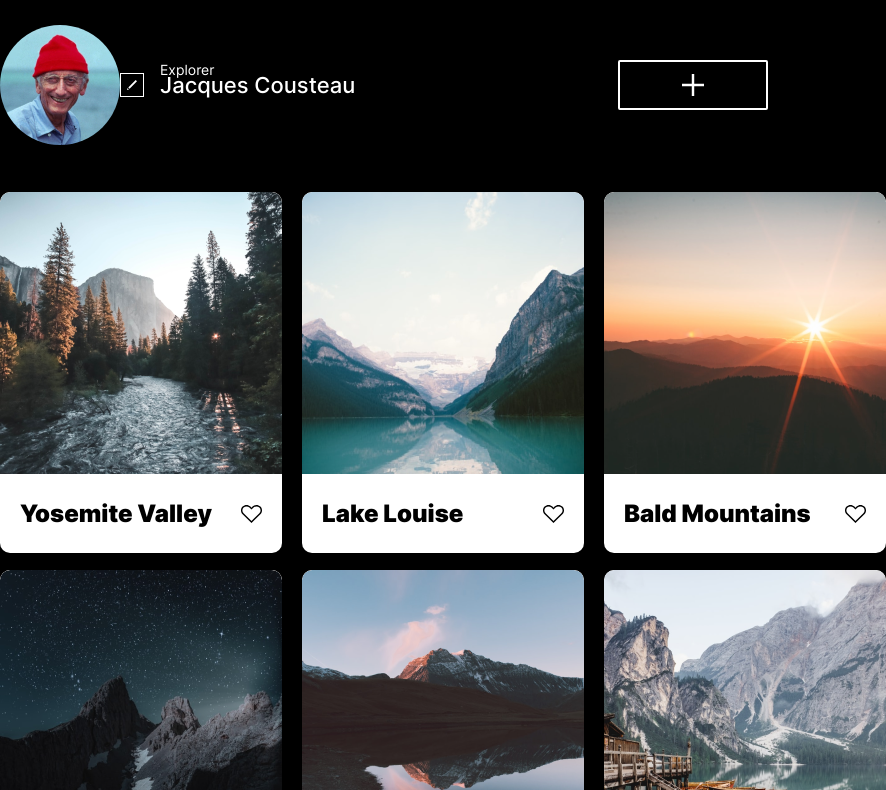
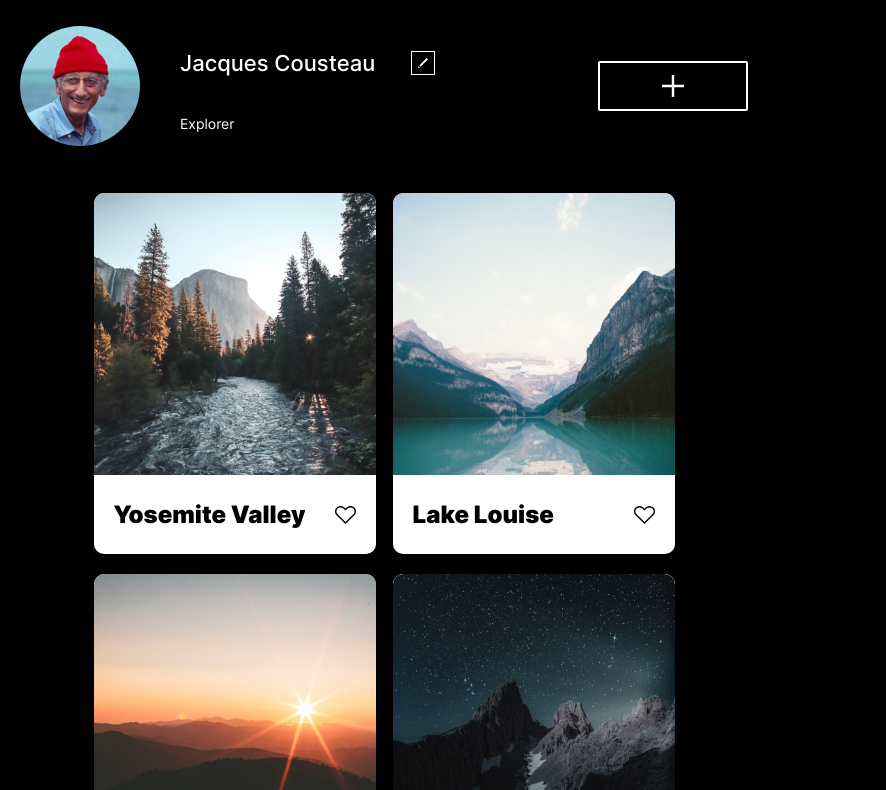
Before and after one commit to hartdesiree2/se_project_aroundtheus, a plain HTML site: page index.html in a window 768 px wide. Shown: the part 135-925 px from the top of the page, 886 px wide, since content can reach past the window. Drawn offline with Linux system fonts and the light colour scheme; files whose address does not match are found by name.

Commit message:
Review Update

```diff
--- a/blocks/cards.css
+++ b/blocks/cards.css
@@ -7,8 +7,9 @@
     display: grid;
     grid-auto-rows: auto;
     align-items: center;
+    justify-content: center;
     grid-template-columns: repeat(auto-fit, 282px);
-    grid-gap: 17px 20px;
+    grid-gap: 20px 17px;
     list-style: none;
     margin: 0;
     padding: 0;
@@ -67,7 +68,6 @@
 
 @media screen and (max-width: 580px) {
     .cards__list {
-        grid-template-columns: repeat(1, 1fr);
         margin-right: auto;
         margin-left: auto;
         grid-auto-flow: row;
@@ -78,6 +78,5 @@
 @media screen and (min-width: 580px) and (max-width: 1000px) {
     .cards__list {
         grid-auto-flow: row;
-        grid-template-columns: repeat(3, 1fr);
 }
 }
--- a/blocks/page.css
+++ b/blocks/page.css
@@ -6,15 +6,9 @@
     max-width: 880px;
 }
 
-@media screen and (max-width: 580px) {
+@media screen and (max-width: 1000px) {
     .page {
     margin: 0 20px;
     width: calc(100% - 40px);
     }
 }
-
-@media screen and (min-width: 580px) and (max-width: 1000px) {
-    .page {
-        max-width: 1000px;
-    }
-}
--- a/blocks/profile.css
+++ b/blocks/profile.css
@@ -43,7 +43,7 @@
     font-style: normal;
     font-weight: 400;
     font-size: 18px;
-    grid-area: title;
+    grid-area: subtitle;
     margin-top: 14px;
     margin-bottom: 14px;
     margin-left: 40px;
@@ -61,7 +61,7 @@
     border: 1px solid #fff;
     align-self: center;
     cursor: pointer;
-    grid-area: title;
+    grid-area: button;
 }
 
 .profile__edit-button:hover {
```
